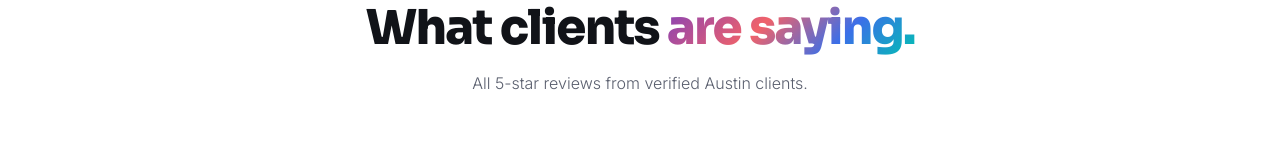
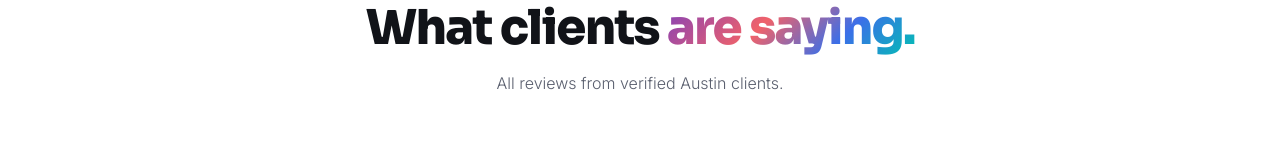
Before and after one commit to wellspeterson/dogmanny, a Next.js app: page /reviews in a window 1280 px wide. Shown: the part 142-299 px from the top of the page. Built offline with nearby package versions, Linux system fonts and the light colour scheme.

Commit message:
Remove "5-star" from reviews subtitle
https://claude.ai/code/session_01Mu6ncMnb5PDzWzeoxbnTSt

```diff
--- a/app/reviews/page.tsx
+++ b/app/reviews/page.tsx
@@ -283,7 +283,7 @@ export default function ReviewsPage() {
       <div className="page-header">
         <span className="section-tag">Reviews</span>
         <h1>What clients <span className="grad-text">are saying.</span></h1>
-        <p>All 5-star reviews from verified Austin clients.</p>
+        <p>All reviews from verified Austin clients.</p>
       </div>
 
       {/* SUMMARY BAR */}
```
